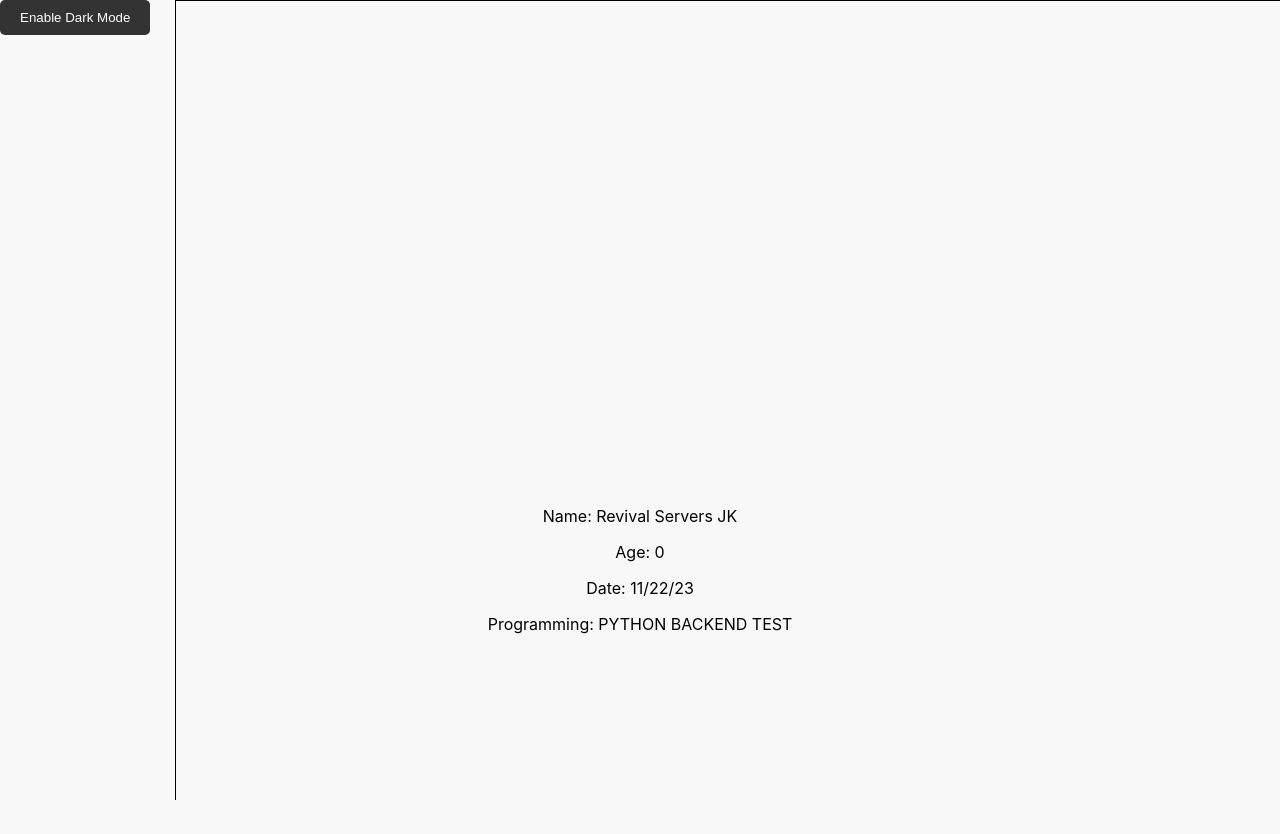
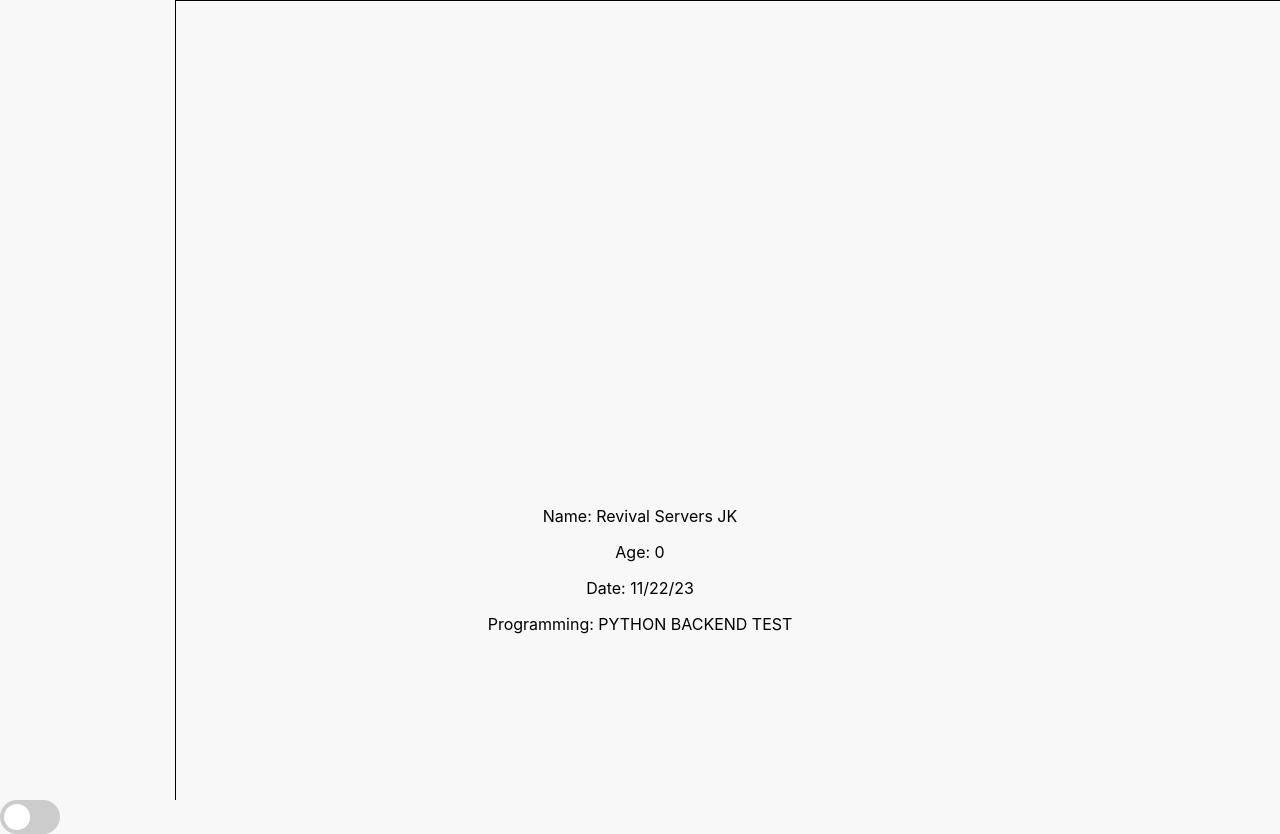
Before and after one commit to jgon95/Network-Monitor, a React (Create React App) app in the folder frontend/: page / in a window 1280 px wide. Before the commit the page ends 800 px from the top, so only its background shows below. Built offline with nearby package versions, Linux system fonts and the light colour scheme; no server answers.

Commit message:
Replace boring dark mode button with cool looking slider one.

```diff
--- a/frontend/src/App.css
+++ b/frontend/src/App.css
@@ -18,3 +18,63 @@
   background-color: rgb(53, 53, 53);
 }
 .dark-mode-button-container{position: relative;}
+
+/* code for slider button */
+.switch {
+  position: relative;
+  display: inline-block;
+  width: 60px;
+  height: 34px;
+}
+
+.switch input {
+  opacity: 0;
+  width: 0;
+  height: 0;
+}
+
+.slider {
+  position: absolute;
+  cursor: pointer;
+  top: 0;
+  left: 0;
+  right: 0;
+  bottom: 0;
+  background-color: #ccc;
+  -webkit-transition: .4s;
+  transition: .4;
+}
+
+.slider:before {
+  position: absolute;
+  content: "";
+  height: 26px;
+  width: 26px;
+  left: 4px;
+  bottom: 4px;
+  background-color: white;
+  -webkit-transition: .4s;
+  transition: .4s;
+}
+
+input:checked + .slider {
+  background-color: #2196F3;
+}
+
+input:focus + .slider {
+  box-shadow: 0 0 1px #2196f3
+}
+
+input:checked + .slider:before {
+  -webkit-transform: translateX(26px);
+  -ms-transform: translateX(26px);
+  transform: translateX(26px);
+}
+
+.slider.round {
+  border-radius: 34px;
+}
+
+.slider.round:before {
+  border-radius: 50%;
+}
--- a/frontend/src/App.js
+++ b/frontend/src/App.js
@@ -39,12 +39,12 @@
 
   return (
     <div className="app">
-<DarkModeToggle className="dark-mode-button"/>
       <Sidebar />
       <Header />
       <DeviceList />
       <GraphSection />
       <NetworkMap />
+      <DarkModeToggle className="dark-mode-button"/>
         {data.name}
         {data.age}
         {data.date}
--- a/frontend/src/components/DarkModeToggle.js
+++ b/frontend/src/components/DarkModeToggle.js
@@ -10,10 +10,10 @@
 
   return (
     <div className="dark-mode-button-container">
-      <button className="dark-mode-button"onClick={toggleDarkMode}>
-        {darkMode ? "Disable Dark Mode" : "Enable Dark Mode"}
-
-      </button>
+        <label className="switch">
+        <input type="checkbox"onClick={toggleDarkMode}></input>
+        <span className="slider round"></span>
+      </label>
     </div>
   );
 }
```
